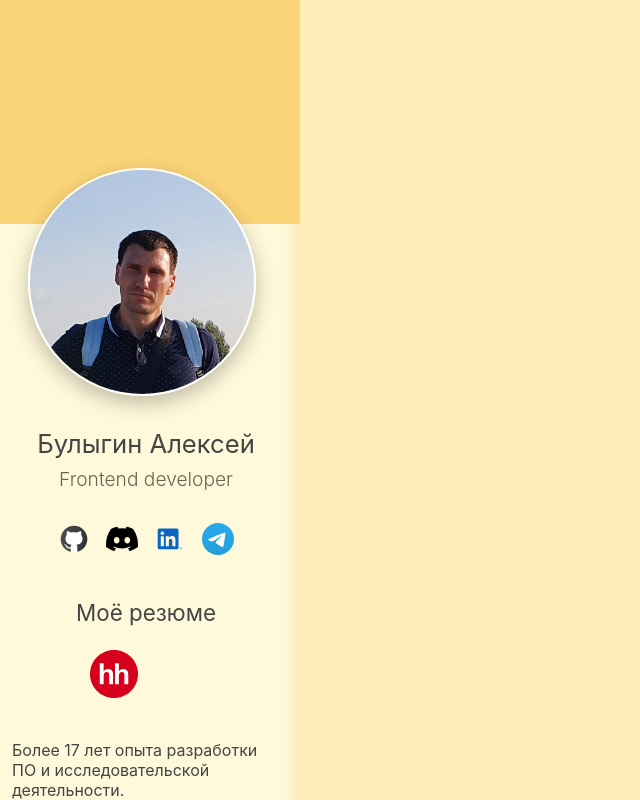
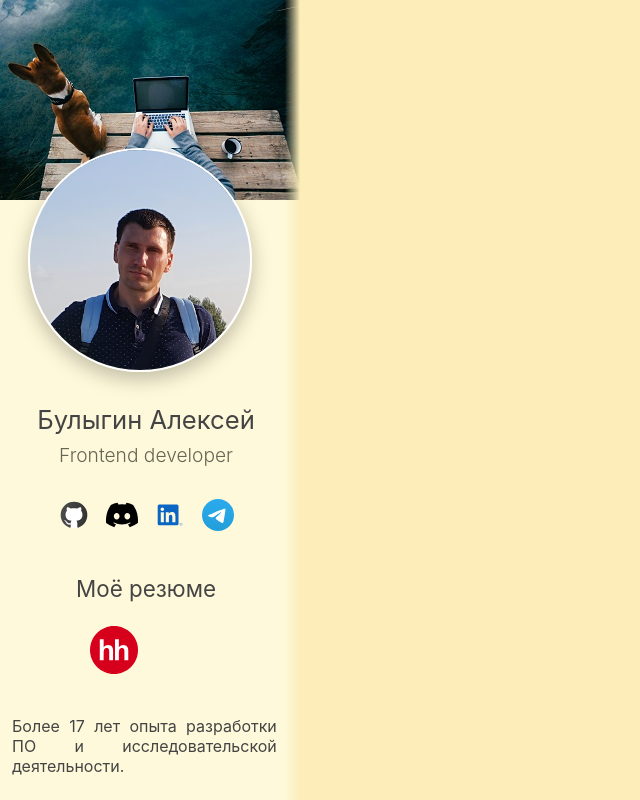
Before and after one commit to Alex-g-h/portfolio, a React (Create React App) app: page / in a window 1280 px wide. Shown: the whole page, without its empty margins (0-640 px from the left). Built offline with nearby package versions, Linux system fonts and the light colour scheme; some icons are missing.

Commit message:
[chore]: Sidebar header img

```diff
--- a/src/app/ui/Sidebar.jsx
+++ b/src/app/ui/Sidebar.jsx
@@ -22,9 +22,7 @@ const Sidebar = () => {
           </div>
           <div className="cv">
             <div className="cv__caption">Моё резюме</div>
-            <div className="cv__links">
-              <CV />
-            </div>
+            <CV />
             <div className="cv__info">
               Более 17 лет опыта разработки ПО и исследовательской деятельности.
             </div>
--- a/src/index.css
+++ b/src/index.css
@@ -108,6 +108,10 @@ img {
   vertical-align: middle;
 }
 
+*, *::before, *::after {
+  box-sizing: border-box;
+}
+
 .sidebar {
   width: 300px;
   height: 100vh;
@@ -120,8 +124,11 @@ img {
 }
 
 .sidebar__header {
-  height: 14rem;
-  background-color: var(--orange-150);
+  height: 12.5rem;
+  background-image: linear-gradient(to right, #fff0 95%, var(--background-color-main)),
+                    url("./assets/images/sidebar-header.jpg");
+  background-position: left;
+  background-repeat: no-repeat;
 }
 
 .sidebar__content {
@@ -130,7 +137,7 @@ img {
 }
 
 .profile {
-  margin-top: -3.5rem;
+  margin-top: -3.25rem;
 }
 
 .profile__avatar {
@@ -179,13 +186,10 @@ img {
   margin-bottom: 1.5rem;
 }
 
-.cv__links {
-
-}
-
 .cv__info {
   padding: 1.2rem 0.2rem 1.2rem 0;
   margin: 1.2rem 0;
+  text-align: justify;
 }
 
 .social {
@@ -198,10 +202,6 @@ img {
   margin: 0 0.5rem;
 }
 
-.social__item::marker {
-  color: transparent;
-}
-
 .social__svg-32px {
   height: 32px;
   width: 32px;
```
Also changed, not shown: src/assets/images/sidebar-header.jpg (added).
